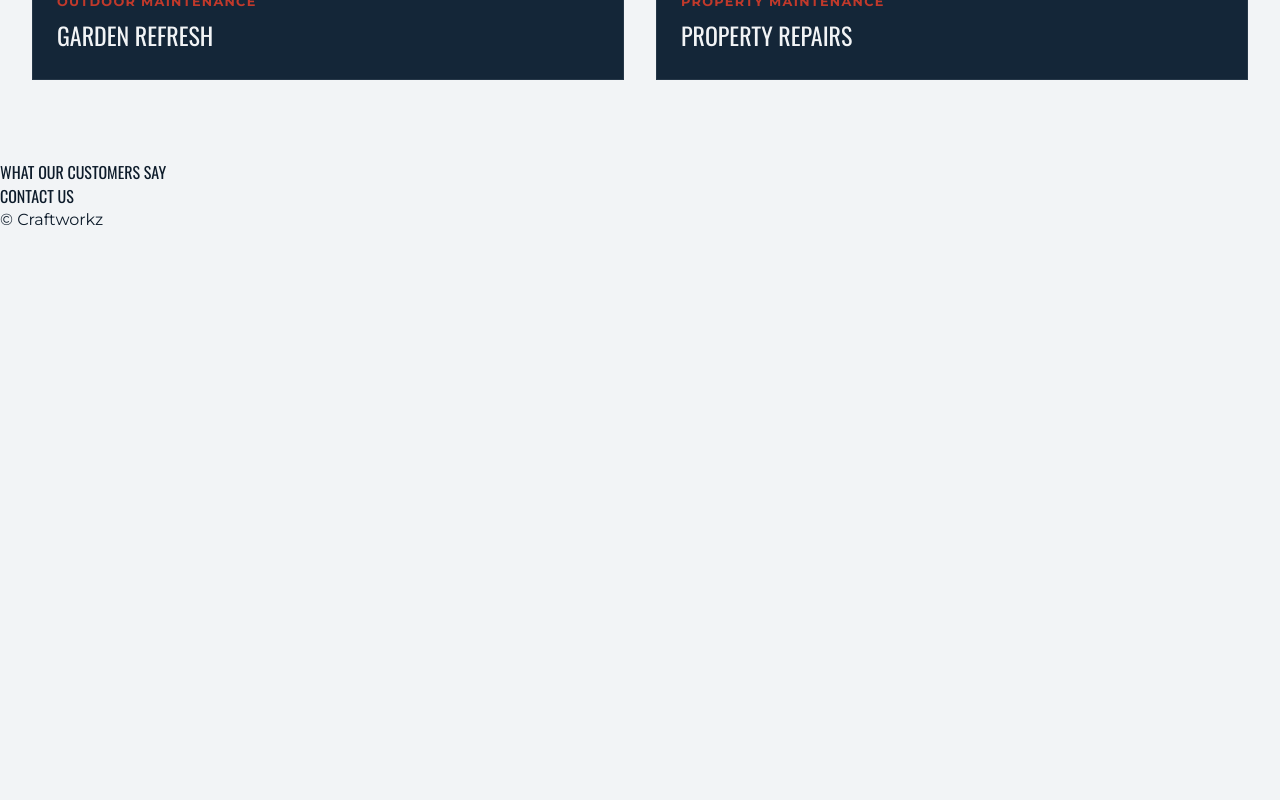
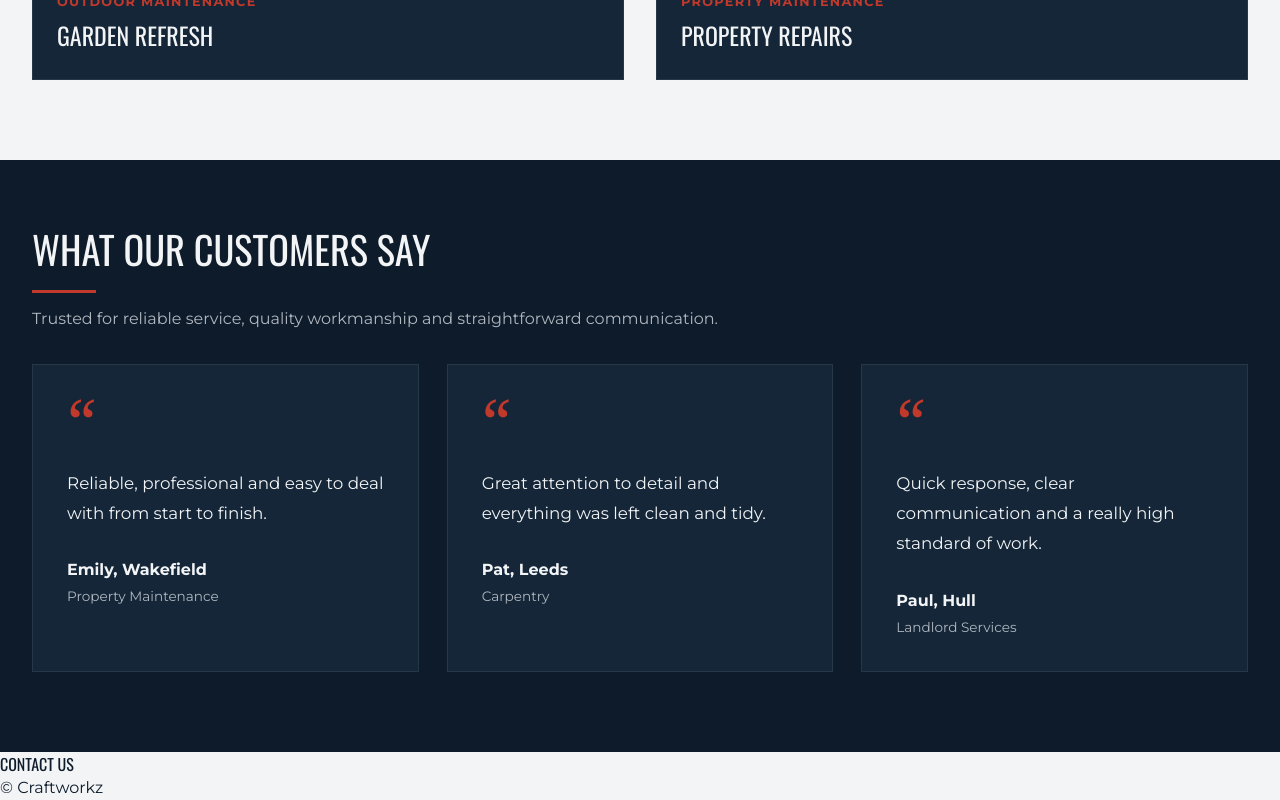
Before and after one commit to EmyliePm/craftworkz, a Next.js app: page / in a window 1280 px wide. Shown: the part 2524-3324 px from the top of the page. Before the commit the page ends 2756 px from the top, so only its background shows below. Built offline with nearby package versions, Linux system fonts and the light colour scheme.

Commit message:
added a testimonial section

```diff
--- /dev/null
+++ b/components/TestimonialCard.module.css
@@ -0,0 +1,48 @@
+.card {
+  position: relative;
+  padding: 34px;
+
+  background: #142638;
+  border: 1px solid rgba(255, 255, 255, 0.08);
+
+  transition:
+    transform 0.25s ease,
+    border-color 0.25s ease;
+}
+
+.card:hover {
+  transform: translateY(-4px);
+  border-color: var(--craft-red);
+}
+
+.quoteMark {
+  display: block;
+
+  color: var(--craft-red);
+  font-family: Georgia, serif;
+  font-size: 4rem;
+  line-height: 0.7;
+}
+
+.quote {
+  margin: 24px 0 30px;
+
+  color: var(--light-steel);
+  font-size: 1.05rem;
+  line-height: 1.8;
+}
+
+.customer {
+  display: flex;
+  flex-direction: column;
+  gap: 4px;
+}
+
+.customer strong {
+  color: var(--light-steel);
+}
+
+.customer span {
+  color: var(--concrete);
+  font-size: 0.85rem;
+}
--- /dev/null
+++ b/components/TestimonialCard.tsx
@@ -0,0 +1,26 @@
+import styles from "./TestimonialCard.module.css";
+
+type TestimonialCardProps = {
+  quote: string;
+  name: string;
+  detail: string;
+};
+
+export default function TestimonialCard({
+  quote,
+  name,
+  detail,
+}: TestimonialCardProps) {
+  return (
+    <article className={styles.card}>
+      <span className={styles.quoteMark}>“</span>
+
+      <p className={styles.quote}>{quote}</p>
+
+      <div className={styles.customer}>
+        <strong>{name}</strong>
+        <span>{detail}</span>
+      </div>
+    </article>
+  );
+}
--- /dev/null
+++ b/components/Testimonials.module.css
@@ -0,0 +1,38 @@
+.testimonials {
+  padding: 60px 0 80px;
+  background: var(--deep-navy);
+}
+
+.heading {
+  margin: 0;
+  color: var(--light-steel);
+  font-size: clamp(2rem, 3vw, 3rem);
+}
+
+.heading::after {
+  content: "";
+  display: block;
+  width: 64px;
+  height: 3px;
+  margin-top: 12px;
+  background: var(--craft-red);
+}
+
+.description {
+  max-width: 760px;
+  margin: 12px 0 32px;
+  color: var(--concrete);
+  line-height: 1.7;
+}
+
+.grid {
+  display: grid;
+  grid-template-columns: repeat(3, 1fr);
+  gap: 28px;
+}
+
+@media (max-width: 900px) {
+  .grid {
+    grid-template-columns: 1fr;
+  }
+}
--- a/components/Testimonials.tsx
+++ b/components/Testimonials.tsx
@@ -1,7 +1,29 @@
+import testimonials from "../data/testimonials";
+import TestimonialCard from "./TestimonialCard";
+import styles from "./Testimonials.module.css";
+
 export default function Testimonials() {
   return (
-    <section>
-      <h2>What Our Customers Say</h2>
+    <section className={styles.testimonials}>
+      <div className="container">
+        <h2 className={styles.heading}>What Our Customers Say</h2>
+
+        <p className={styles.description}>
+          Trusted for reliable service, quality workmanship and straightforward
+          communication.
+        </p>
+
+        <div className={styles.grid}>
+          {testimonials.map((testimonial, index) => (
+            <TestimonialCard
+              key={index}
+              quote={testimonial.quote}
+              name={testimonial.name}
+              detail={testimonial.detail}
+            />
+          ))}
+        </div>
+      </div>
     </section>
   );
 }
--- /dev/null
+++ b/data/testimonials.ts
@@ -0,0 +1,20 @@
+const testimonials = [
+  {
+    quote: "Reliable, professional and easy to deal with from start to finish.",
+    name: "Emily, Wakefield",
+    detail: "Property Maintenance",
+  },
+  {
+    quote: "Great attention to detail and everything was left clean and tidy.",
+    name: "Pat, Leeds",
+    detail: "Carpentry",
+  },
+  {
+    quote:
+      "Quick response, clear communication and a really high standard of work.",
+    name: "Paul, Hull",
+    detail: "Landlord Services",
+  },
+];
+
+export default testimonials;
```
